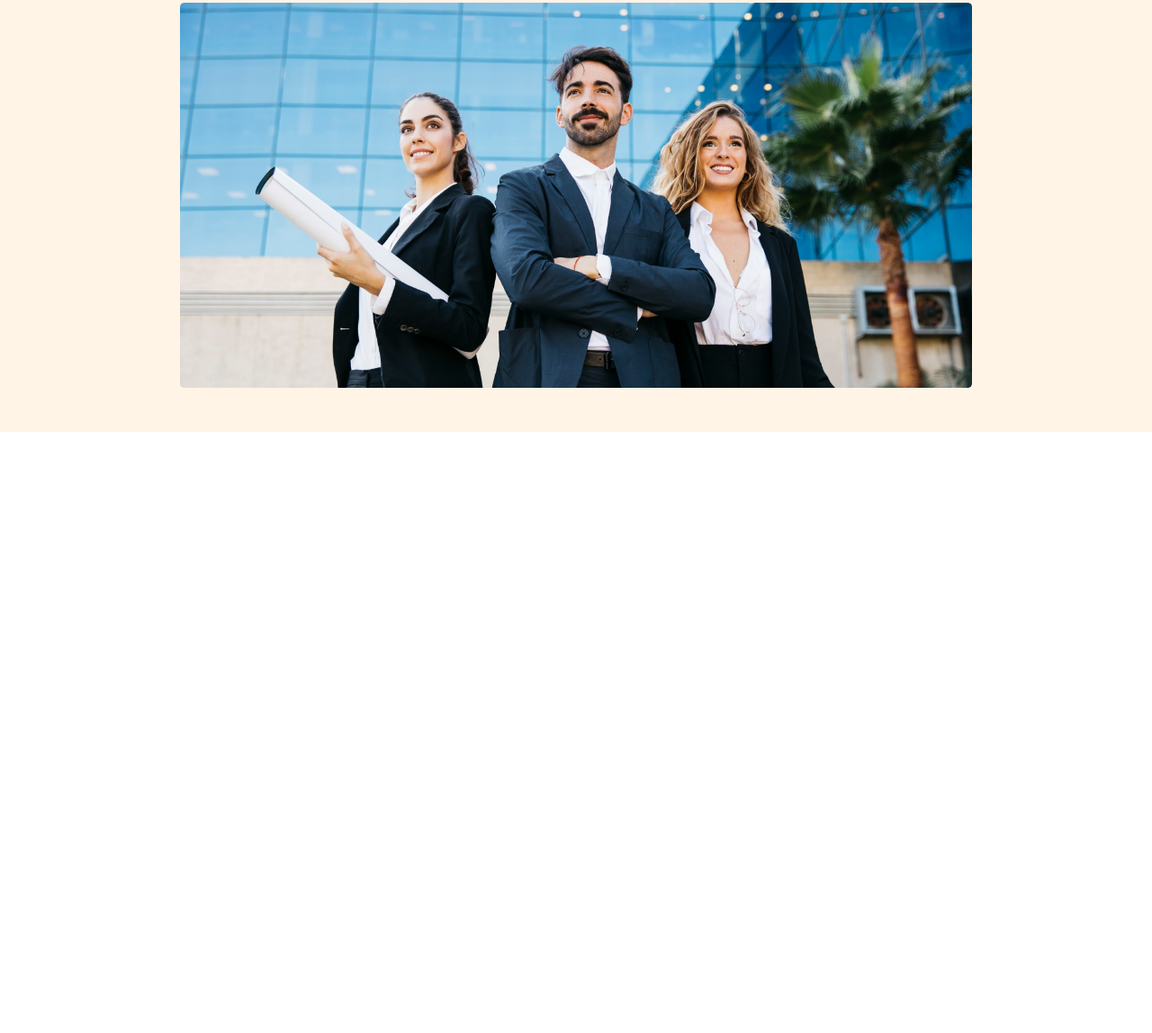
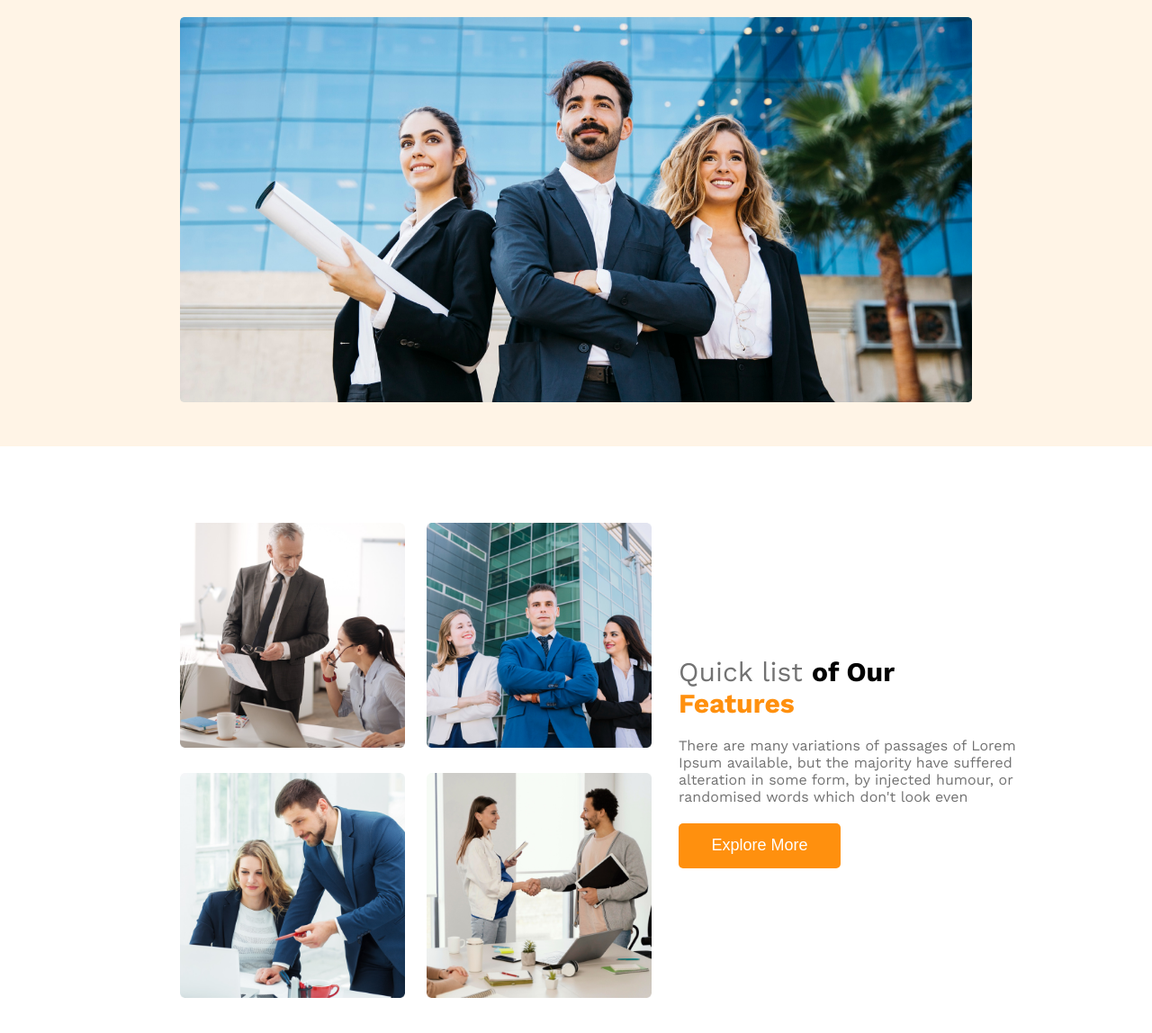
Before and after one commit to HelloAyan/Architecture-Website-Template, a plain HTML site: page index.html in a window 1280 px wide. Shown: the part 428-1576 px from the top of the page at 90% size. Before the commit the page ends 908 px from the top, so only its background shows below. Drawn offline with nearby package versions, Linux system fonts and the light colour scheme.

Commit message:
Image Gallery Section Completed

```diff
--- a/CSS/Styles.css
+++ b/CSS/Styles.css
@@ -9,18 +9,19 @@
 :root{
     --background-color: rgb(255 144 14/10%);
     --orange-color: #FF900E;
+    --gray-color: #727272;
 }
 
 body{
     font-family: 'Work Sans', sans-serif;
 }
 h1{
-    font-size: 35px;
+    font-size: 40px;
     font-weight: bold;
 }
 
 h2{
-    font-size: 25px;
+    font-size: 30px;
     font-weight: bold;
 }
 
@@ -79,4 +80,48 @@ h2{
 .bannerImage img{
     width: 100%;
     margin-top: 40px;
+
 }
+/* Header Banner End */
+/* Header Part End */
+
+
+/* Body Part Start */
+.imageGalleryContainer{
+    display: flex;
+    column-gap: 30px;
+    align-items: center;
+    padding: 85px 130px 130px 200px;
+}
+
+.imageGrid{
+    display: grid;
+    grid-template-columns: 1fr 1fr;
+    grid-gap: 24px;
+
+}
+
+.imageGrid img{
+    width: 250px;
+    height: 250px;
+
+}
+
+.imageContent{
+    text-align: left;
+}
+.quickListStyle{
+    color: var(--gray-color);
+    font-weight: normal;
+}
+
+.quickListStyle:last-child{
+    color: var(--orange-color);
+    font-weight: bold;
+}
+
+.imageContent p{
+    margin: 20px auto;
+    font-size: 16px;
+    color: var(--gray-color);
+}
--- a/index.html
+++ b/index.html
@@ -31,11 +31,34 @@
             <div class="bannerImage"><img src="./images/banner.png" alt="Banner Image"></div>
         </div>
         <!-- Header Banner End -->
-
     </header>
 
     <main>
+        <!-- Image Gallery Section Start -->
+        <section>
+            <div class="imageGalleryContainer">
+                <div class="imageGrid">
+                    <div><img src="./images/team1.png" alt="Team 1"></div>
+                    <div><img src="./images/team2.png" alt="Team 2"></div>
+                    <div><img src="./images/team3.png" alt="Team 3"></div>
+                    <div><img src="./images/team4.png" alt="Team 4"></div>
+                </div>
+                <div class="imageContent">
+                    <h2><span class="quickListStyle">Quick list </span> of Our <br><span class="quickListStyle">Features</span> </h2>
+                    <p>There are many variations of passages of Lorem Ipsum available, but the majority have suffered alteration in some form, by injected humour, or randomised words which don't look even</p>
+                    <button class="primary">Explore More</button>
+                </div>
+            </div>
+        </section>
+        <!-- Image Gallery Section End -->
 
+        <!-- Features Section Start -->
+        <section>
+            <div class="featuresContainer">
+
+            </div>
+        </section>
+        <!-- Features Section End -->
     </main>
 
     <footer>
```
